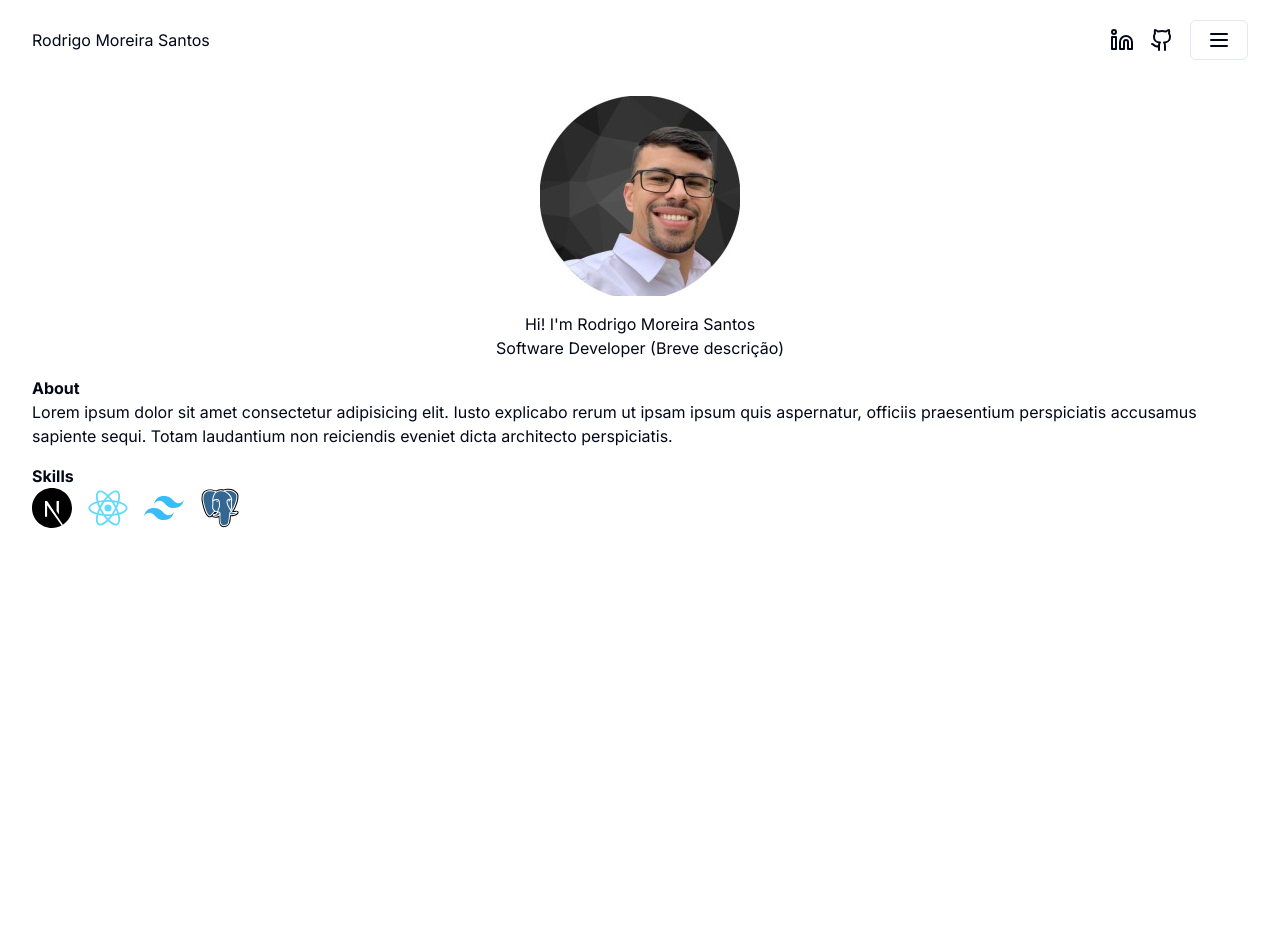
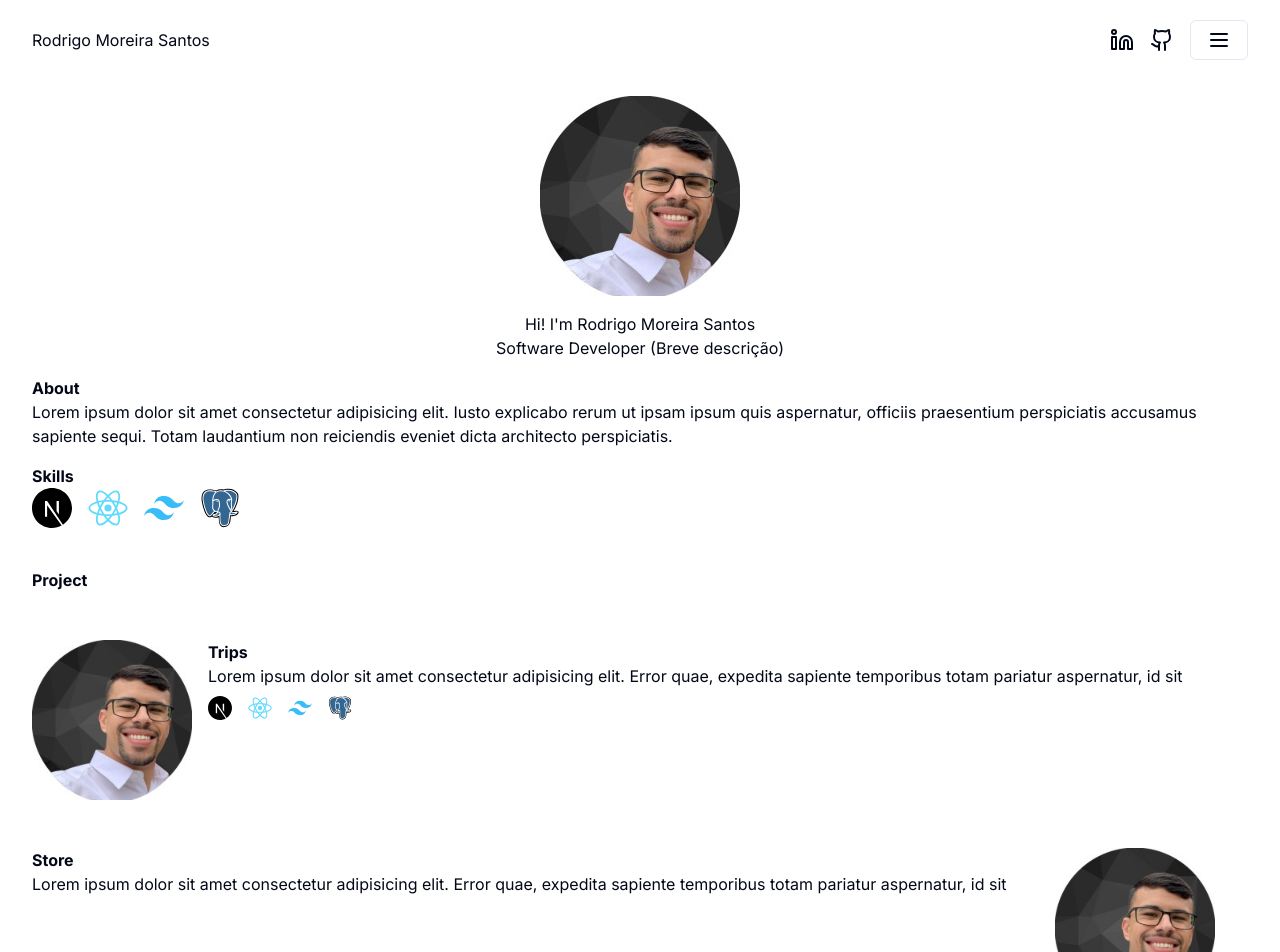
Before and after one commit to rodrigomoreirasantos/portfolio, a Next.js app: page / in a window 1280 px wide. Shown: the top 952 px of the page. Before the commit the page ends 800 px from the top, so only its background shows below. Built offline with nearby package versions, Linux system fonts and the light colour scheme.

Commit message:
feat: add Projects component on Home page

```diff
--- a/app/page.tsx
+++ b/app/page.tsx
@@ -2,14 +2,21 @@ import Image from "next/image";
 import Header from "../components/ui/header";
 import Hero from "@/components/ui/hero";
 import About from "@/components/ui/about";
+import Projects from "@/components/ui/projects";
 
 export default function Home() {
   return (
     <div className="flex flex-col gap-4">
       <Header />
+
       <Hero />
+
       <div id="about" className="container w-full">
         <About />
+      </div>
+
+      <div id="projects" className="container w-full flex flex-col gap-12 py-6">
+        <Projects />
       </div>
     </div>
   );
--- /dev/null
+++ b/components/ui/projects.tsx
@@ -0,0 +1,80 @@
+import Image from "next/image";
+
+const Projects = () => {
+  return (
+    <>
+      <h1 className="font-bold">Project</h1>
+      <div className="flex gap-4">
+        <Image
+          src="/profile.jpeg"
+          width={0}
+          height={0}
+          sizes="100vw"
+          className="h-40 w-40 object-contain"
+          alt="Trips Project"
+        />
+        <div>
+          <h2 className="font-bold">Trips</h2>
+          <p>
+            Lorem ipsum dolor sit amet consectetur adipisicing elit. Error quae,
+            expedita sapiente temporibus totam pariatur aspernatur, id sit
+          </p>
+          <div className="flex gap-4 py-2">
+            <Image
+              src="/next.svg"
+              alt="Nextjs Icon"
+              height={0}
+              width={0}
+              sizes="100vw"
+              className="h-6 w-6 object-contain"
+            />
+            <Image
+              src="/react.svg"
+              alt="React Icon"
+              height={0}
+              width={0}
+              sizes="100vw"
+              className="h-6 w-6 object-contain"
+            />
+            <Image
+              src="/tailwindcss.svg"
+              alt="Tailwind Icon"
+              height={0}
+              width={0}
+              sizes="100vw"
+              className="h-6 w-6 object-contain"
+            />
+            <Image
+              src="/postgresql.svg"
+              alt="Tailwind Icon"
+              height={0}
+              width={0}
+              sizes="100vw"
+              className="h-6 w-6 object-contain"
+            />
+          </div>
+        </div>
+      </div>
+      <div className="flex gap-4">
+        <div>
+          <h2 className="font-bold">Store</h2>
+          <p className="">
+            Lorem ipsum dolor sit amet consectetur adipisicing elit. Error quae,
+            expedita sapiente temporibus totam pariatur aspernatur, id sit
+          </p>
+        </div>
+
+        <Image
+          src="/profile.jpeg"
+          width={0}
+          height={0}
+          sizes="100vw"
+          className="h-40 w-40 object-contain flex-1"
+          alt="Store Project"
+        />
+      </div>
+    </>
+  );
+};
+
+export default Projects;
```
